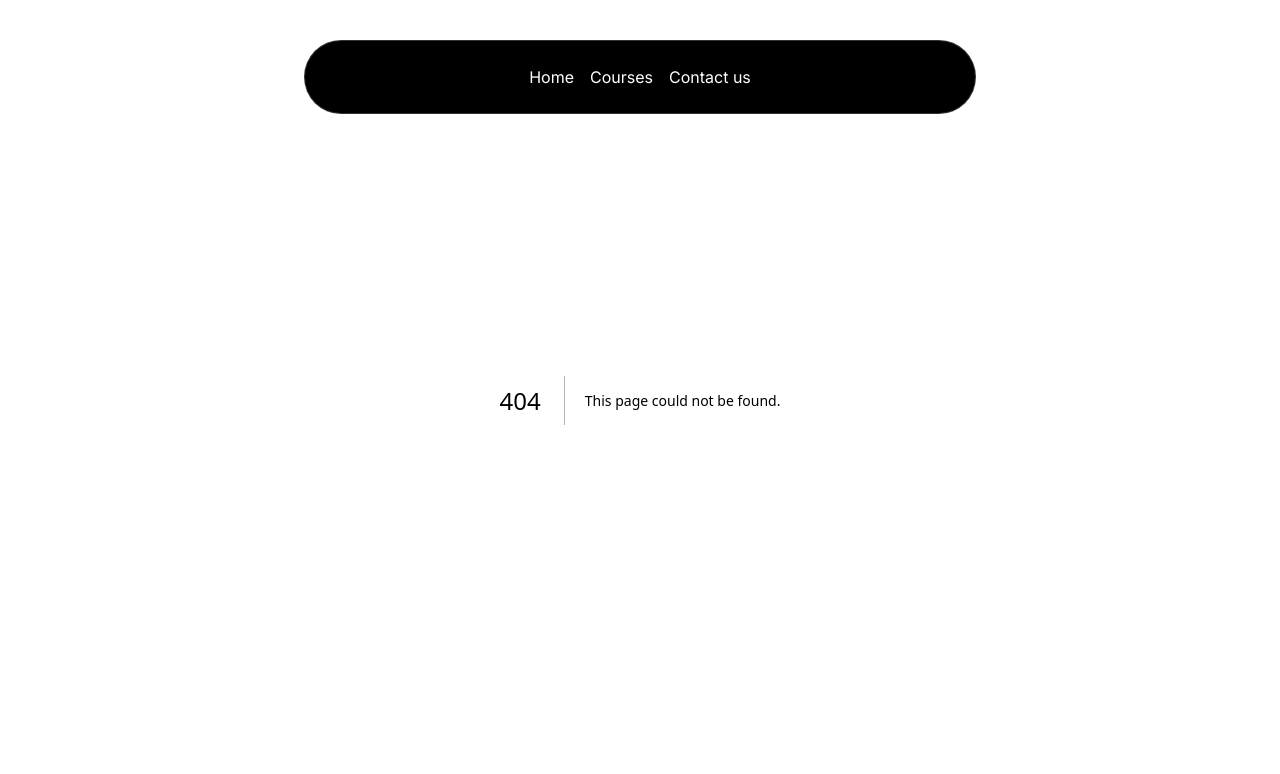
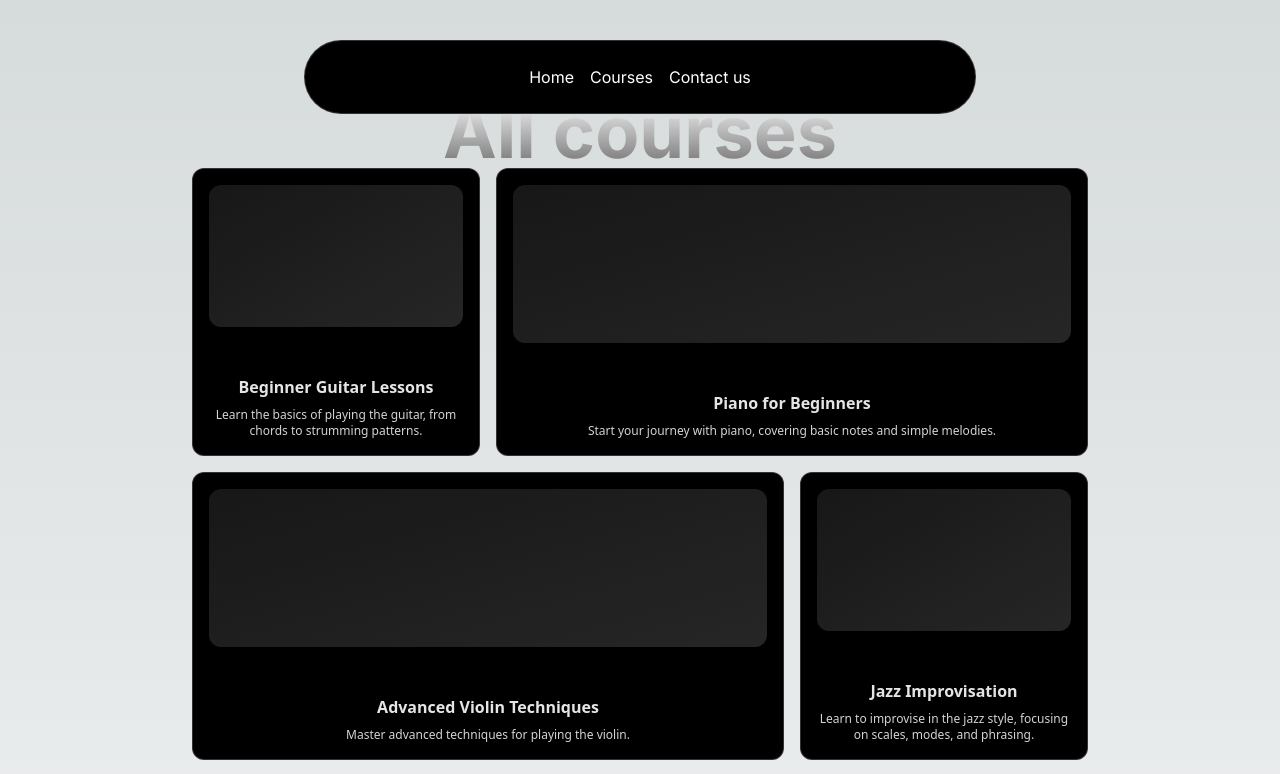
Before and after one commit to South-IN/next-demo, a Next.js app: page /courses in a window 1280 px wide. Before the commit this address had no page. Shown: the top 774 px of the page. Built offline with nearby package versions, Linux system fonts and the light colour scheme.

Commit message:
feat : all courses page added

```diff
--- a/package.json
+++ b/package.json
@@ -9,6 +9,7 @@
     "lint": "next lint"
   },
   "dependencies": {
+    "@tabler/icons-react": "^3.14.0",
     "clsx": "^2.1.1",
     "framer-motion": "^11.3.30",
     "mini-svg-data-uri": "^1.4.4",
--- /dev/null
+++ b/src/app/courses/page.tsx
@@ -0,0 +1,49 @@
+import React from "react";
+import { IconCurrencyDollar } from "@tabler/icons-react";
+import { BentoGrid, BentoGridItem } from "@/components/ui/bento-grid";
+import coursesData from "@/data/courses.json";
+import Skeleton from "@/components/Skeleton";
+
+const page = () => {
+  const courses = coursesData.courses;
+  const items = courses.map((course) => ({
+    key: course.id,
+    title: course.title,
+    description: course.description,
+    header: <Skeleton />,
+    icon: (
+      <span className="flex justify-center items-center">
+        <IconCurrencyDollar />
+        {course.price}
+      </span>
+    ),
+  }));
+  return (
+    <div className="mt-20 p-4 relative z-10 w-full text-center">
+      <h1 className="mt-20 md:mt-0 font-bold bg-clip-text text-transparent bg-gradient-to-b from-neutral-50 to-neutral-500 text-4xl md:text-7xl">
+        All courses
+      </h1>
+      <div>
+        <BentoGrid className="max-w-4xl mx-auto">
+          {" "}
+          {items.map((item, i) => (
+            <BentoGridItem
+              key={item.key}
+              title={item.title}
+              description={item.description}
+              header={item.header}
+              icon={item.icon}
+              className={
+                i === 1 || i == 5 || i === 2 || i == 7 || i == 9 || i == 10
+                  ? "md:col-span-2"
+                  : ""
+              }
+            />
+          ))}{" "}
+        </BentoGrid>
+      </div>
+    </div>
+  );
+};
+
+export default page;
--- a/src/components/Navbar.tsx
+++ b/src/components/Navbar.tsx
@@ -20,7 +20,7 @@ const Navbar = ({ className }: { className?: string }) => {
         </Link>
         <MenuItem setActive={setActive} active={active} item="Courses">
           <div className="flex flex-col space-y-5 text-sm">
-            <HoveredLink href={"#"}>All courses</HoveredLink>
+            <HoveredLink href={"/courses"}>All courses</HoveredLink>
             <HoveredLink href={"#"}>Classical Guitar Mastery</HoveredLink>
             <HoveredLink href={"#"}>Flamenco Guitar Techniques</HoveredLink>
             <HoveredLink href={"#"}>Orchestral Conducting Basics</HoveredLink>
--- /dev/null
+++ b/src/components/Skeleton.tsx
@@ -0,0 +1,9 @@
+import React from "react";
+
+const Skeleton = () => {
+  return (
+    <div className="flex flex-1 w-full h-full min-h-[6rem] rounded-xl bg-gradient-to-br from-neutral-200 dark:from-neutral-900 dark:to-neutral-800 to-neutral-100"></div>
+  );
+};
+
+export default Skeleton;
--- /dev/null
+++ b/src/components/ui/bento-grid.tsx
@@ -0,0 +1,54 @@
+import { cn } from "@/lib/utils";
+
+export const BentoGrid = ({
+  className,
+  children,
+}: {
+  className?: string;
+  children?: React.ReactNode;
+}) => {
+  return (
+    <div
+      className={cn(
+        "grid md:auto-rows-[18rem] grid-cols-1 md:grid-cols-3 gap-4 max-w-7xl mx-auto ",
+        className
+      )}
+    >
+      {children}
+    </div>
+  );
+};
+
+export const BentoGridItem = ({
+  className,
+  title,
+  description,
+  header,
+  icon,
+}: {
+  className?: string;
+  title?: string | React.ReactNode;
+  description?: string | React.ReactNode;
+  header?: React.ReactNode;
+  icon?: React.ReactNode;
+}) => {
+  return (
+    <div
+      className={cn(
+        "row-span-1 rounded-xl group/bento hover:shadow-xl transition duration-200 shadow-input dark:shadow-none p-4 dark:bg-black dark:border-white/[0.2] bg-white border border-transparent justify-between flex flex-col space-y-4",
+        className
+      )}
+    >
+      {header}
+      <div className="group-hover/bento:translate-x-2 transition duration-200">
+        {icon}
+        <div className="font-sans font-bold text-neutral-600 dark:text-neutral-200 mb-2 mt-2">
+          {title}
+        </div>
+        <div className="font-sans font-normal text-neutral-600 text-xs dark:text-neutral-300">
+          {description}
+        </div>
+      </div>
+    </div>
+  );
+};
--- a/src/data/courses.json
+++ b/src/data/courses.json
@@ -59,6 +59,46 @@
       "instructor": "Taylor Swift",
       "isFeatured": true,
       "image": "/assets/songwriting.png"
+    },
+    {
+      "id": 7,
+      "title": "Music Theory Essentials",
+      "slug": "music-theory-essentials",
+      "description": "Understand the fundamentals of music theory, including scales, chords, and harmony.",
+      "price": 29.99,
+      "instructor": "Hans Zimmer",
+      "isFeatured": false,
+      "image": "/assets/music_theory.png"
+    },
+    {
+      "id": 8,
+      "title": "Classical Guitar Mastery",
+      "slug": "classical-guitar-mastery",
+      "description": "Explore the world of classical guitar with advanced techniques and compositions.",
+      "price": 64.99,
+      "instructor": "Andrés Segovia",
+      "isFeatured": false,
+      "image": "/assets/classical_guitar.png"
+    },
+    {
+      "id": 9,
+      "title": "Introduction to Drumming",
+      "slug": "introduction-to-drumming",
+      "description": "Get started with drumming, covering basic rhythms and hand techniques.",
+      "price": 34.99,
+      "instructor": "Neil Peart",
+      "isFeatured": false,
+      "image": "/assets/drumming.png"
+    },
+    {
+      "id": 10,
+      "title": "Music Production with Logic Pro",
+      "slug": "music-production-with-logic-pro",
+      "description": "Learn to produce music using Logic Pro, from recording to mixing and mastering.",
+      "price": 74.99,
+      "instructor": "Mark Ronson",
+      "isFeatured": false,
+      "image": "/assets/logic_pro.png"
     }
   ]
 }
```
Also changed, not shown: 1 other file (tests, documents, lock files or other folders).
